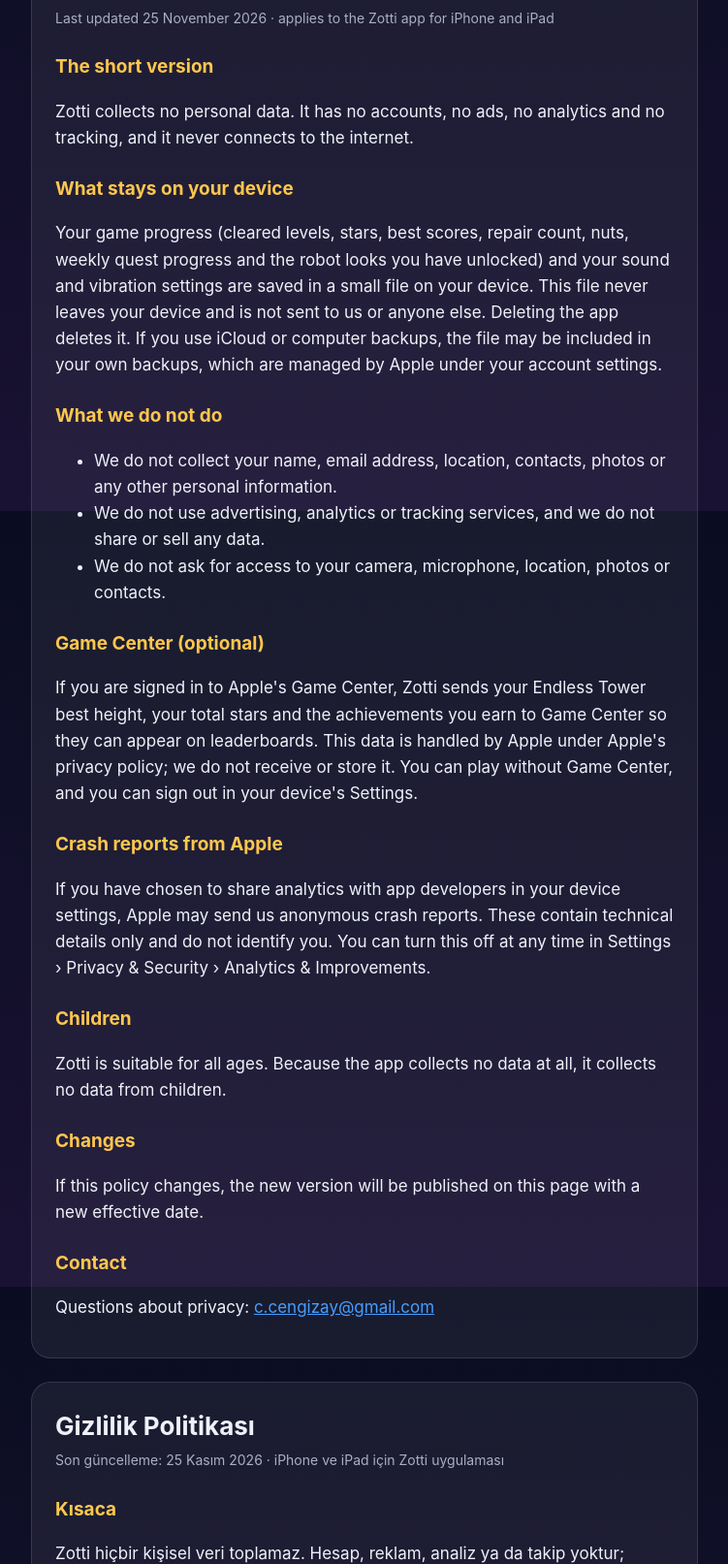
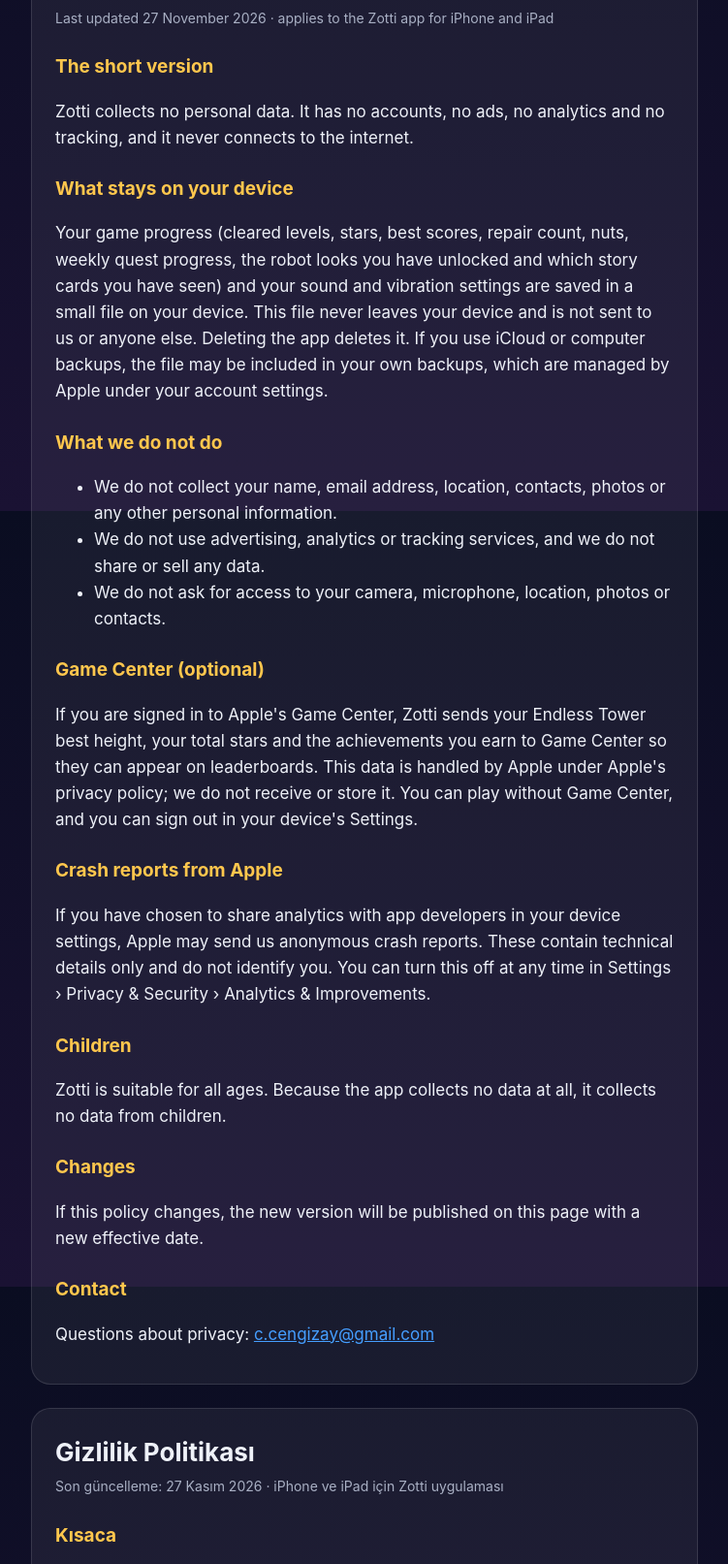
Before and after one commit to Cengiz-sys/zotti, a plain HTML site: page privacy.html in a window 1280 px wide. Shown: the part 273-1886 px from the top of the page at 97% size, without its empty margins (264-1015 px from the left). Drawn offline with Linux system fonts and the light colour scheme.

Commit message:
Privacy and support pages for 1.3: story progress
Co-Authored-By: Claude Opus 5.5 <noreply@anthropic.com>

```diff
--- a/privacy.html
+++ b/privacy.html
@@ -21,13 +21,13 @@
 
   <section id="en" lang="en">
     <h1>Privacy Policy</h1>
-    <p class="meta">Last updated 25 November 2026 · applies to the Zotti app for iPhone and iPad</p>
+    <p class="meta">Last updated 27 November 2026 · applies to the Zotti app for iPhone and iPad</p>
 
     <h2>The short version</h2>
     <p>Zotti collects no personal data. It has no accounts, no ads, no analytics and no tracking, and it never connects to the internet.</p>
 
     <h2>What stays on your device</h2>
-    <p>Your game progress (cleared levels, stars, best scores, repair count, nuts, weekly quest progress and the robot looks you have unlocked) and your sound and vibration settings are saved in a small file on your device. This file never leaves your device and is not sent to us or anyone else. Deleting the app deletes it. If you use iCloud or computer backups, the file may be included in your own backups, which are managed by Apple under your account settings.</p>
+    <p>Your game progress (cleared levels, stars, best scores, repair count, nuts, weekly quest progress, the robot looks you have unlocked and which story cards you have seen) and your sound and vibration settings are saved in a small file on your device. This file never leaves your device and is not sent to us or anyone else. Deleting the app deletes it. If you use iCloud or computer backups, the file may be included in your own backups, which are managed by Apple under your account settings.</p>
 
     <h2>What we do not do</h2>
     <ul>
@@ -54,13 +54,13 @@
 
   <section id="tr" lang="tr">
     <h1>Gizlilik Politikası</h1>
-    <p class="meta">Son güncelleme: 25 Kasım 2026 · iPhone ve iPad için Zotti uygulaması</p>
+    <p class="meta">Son güncelleme: 27 Kasım 2026 · iPhone ve iPad için Zotti uygulaması</p>
 
     <h2>Kısaca</h2>
     <p>Zotti hiçbir kişisel veri toplamaz. Hesap, reklam, analiz ya da takip yoktur; uygulama internete hiç bağlanmaz.</p>
 
     <h2>Cihazınızda kalanlar</h2>
-    <p>Oyun ilerlemeniz (geçilen bölümler, yıldızlar, en iyi puanlar, onarım sayısı, somunlar, haftalık görev ilerlemesi ve açtığınız robot görünümleri) ile ses ve titreşim ayarlarınız cihazınızdaki küçük bir dosyada saklanır. Bu dosya cihazınızdan çıkmaz; bize ya da başka birine gönderilmez. Uygulamayı silerseniz dosya da silinir. iCloud ya da bilgisayar yedeklemesi kullanıyorsanız dosya, Apple'ın hesap ayarlarınıza göre yönettiği kendi yedeklerinize dahil olabilir.</p>
+    <p>Oyun ilerlemeniz (geçilen bölümler, yıldızlar, en iyi puanlar, onarım sayısı, somunlar, haftalık görev ilerlemesi, açtığınız robot görünümleri ve gördüğünüz hikâye kartları) ile ses ve titreşim ayarlarınız cihazınızdaki küçük bir dosyada saklanır. Bu dosya cihazınızdan çıkmaz; bize ya da başka birine gönderilmez. Uygulamayı silerseniz dosya da silinir. iCloud ya da bilgisayar yedeklemesi kullanıyorsanız dosya, Apple'ın hesap ayarlarınıza göre yönettiği kendi yedeklerinize dahil olabilir.</p>
 
     <h2>Yapmadıklarımız</h2>
     <ul>
```
Also changed, not shown: support.html (+2 -2 lines).
